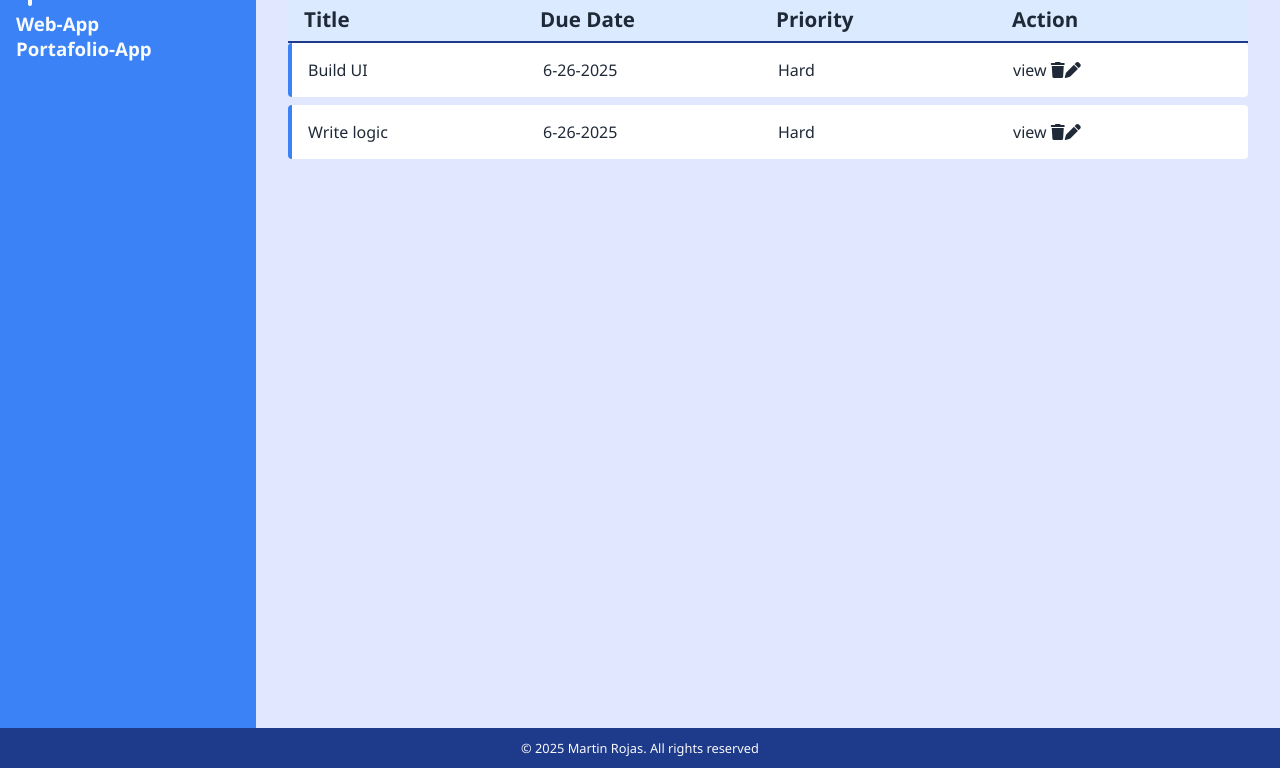
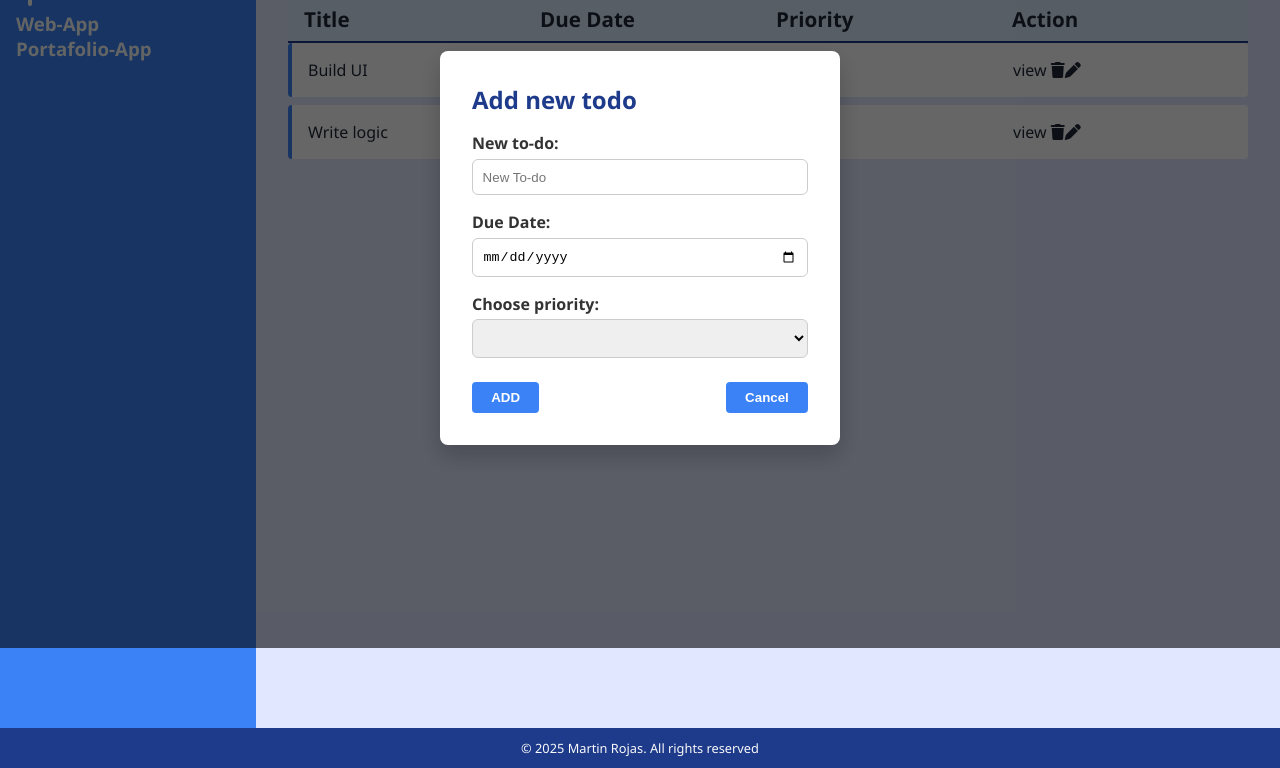
Before and after one commit to Martin-Rojas/Todo-List-Odin-Project, a website built with webpack: page src/template.html in a window 1280 px wide. Both pictures are taken after a click on the button "Add to-do". Shown: the part 152-920 px from the top of the page. Built offline with nearby package versions, Linux system fonts and the light colour scheme.

Commit message:
display the todo form modal, needs more work

```diff
--- a/src/index.js
+++ b/src/index.js
@@ -2,6 +2,7 @@ import "./styles.css";
 import { createProjectModal } from "./ProjectModal";
 import { addProject, displayProjectNames, readProject } from "./projectManager";
 import createTodoUI from "./todoUI";
+import { createTodoModal } from "./todoModal";
 
 const btnAddProject = document.getElementById(`add-project`);
 
@@ -35,6 +36,7 @@ btnAddProject.addEventListener("click", () => {
   });
 });
 
+// Handle todos display for  an specific project
 projectList.addEventListener("click", (e) => {
   if (e.target.classList.contains("project-title")) {
     // set activeProjectID
@@ -49,6 +51,13 @@ projectList.addEventListener("click", (e) => {
     todos.forEach((todo) => {
       createTodoUI(todo);
     });
-    // - add new todos to the right list
   }
 });
+
+// - add new todos to the right list
+const btnAddTodo = document.getElementById(`add-todo`);
+
+btnAddTodo.addEventListener(`click`, () => {
+  createTodoModal();
+  console.log(`it work`);
+});
--- a/src/template.html
+++ b/src/template.html
@@ -23,7 +23,7 @@
       <main id="main">
         <div class="header">
           <h2>Project number</h2>
-          <button>Add to-do</button>
+          <button id="add-todo">Add to-do</button>
         </div>
         <div class="todo-header" id="todos-container">
           <div class="todo-header-title">
--- /dev/null
+++ b/src/todoModal.js
@@ -0,0 +1,86 @@
+import "./ProjectModalStyles.css";
+
+/** Form, */
+const content = document.getElementById(`content`);
+
+function createTodoModal() {
+  const modalOverlay = document.createElement(`div`);
+  modalOverlay.className = `modal-overlay`;
+  modalOverlay.setAttribute(`id`, `modal-overlay`);
+
+  const divModal = document.createElement(`div`);
+  divModal.className = `modal`;
+  const todoTitle = document.createElement(`h2`);
+  todoTitle.innerHTML = `Add new todo`;
+  divModal.appendChild(todoTitle);
+  modalOverlay.appendChild(divModal);
+
+  // Form
+  const form = document.createElement(`form`);
+  form.setAttribute(`id`, `todo-form`);
+  divModal.appendChild(form);
+
+  // label for todo title
+  const labelTodoTitle = document.createElement(`label`);
+  labelTodoTitle.setAttribute("for", `todo-title`);
+  labelTodoTitle.innerHTML = `New to-do:`;
+  form.appendChild(labelTodoTitle);
+
+  // Input for todo title
+  const inputTodoTitle = document.createElement(`input`);
+  inputTodoTitle.setAttribute(`type`, `text`);
+  inputTodoTitle.setAttribute(`id`, `todoTitleInput`);
+  inputTodoTitle.setAttribute(`name`, `todoTitleInput`);
+  inputTodoTitle.setAttribute(`placeholder`, `New To-do`);
+  inputTodoTitle.setAttribute(`required`, ``);
+  form.appendChild(inputTodoTitle);
+
+  // label for due date
+  const labelDueDate = document.createElement(`label`);
+  labelDueDate.setAttribute(`for`, `todo-due-date`);
+  labelDueDate.innerHTML = `Due Date:`;
+  form.appendChild(labelDueDate);
+
+  // input for due date
+  const inputTodoDueDate = document.createElement(`input`);
+  inputTodoDueDate.setAttribute(`type`, `date`);
+  inputTodoDueDate.setAttribute(`id`, `todo-due-date`);
+  inputTodoDueDate.setAttribute(`name`, `todo-due-date`);
+  inputTodoDueDate.setAttribute(`required`, ``);
+  form.appendChild(inputTodoDueDate);
+
+  //   Priority select label
+  const labelPriority = document.createElement(`label`);
+  labelPriority.setAttribute(`for`, `priority`);
+  labelPriority.innerHTML = `Choose priority: `;
+  form.appendChild(labelPriority);
+
+  // Input for priority select
+  const selectPriority = document.createElement(`select`);
+  selectPriority.setAttribute("name", `priority`);
+  selectPriority.setAttribute("id", `priority`);
+  form.appendChild(selectPriority);
+
+  // style my cancel by btns delete and add
+  const modalActions = document.createElement(`div`);
+  modalActions.className = `modal-actions`;
+  form.appendChild(modalActions);
+
+  // Btn to create a btn to add todo
+  const btnAddTodo = document.createElement(`button`);
+  btnAddTodo.setAttribute(`type`, `submit`);
+  btnAddTodo.innerHTML = `ADD`;
+  modalActions.appendChild(btnAddTodo);
+
+  // Btn to cancel the creation of new todo
+  const btnCancelTodo = document.createElement(`button`);
+  btnCancelTodo.setAttribute("id", `close-modal`);
+  btnCancelTodo.setAttribute(`type`, `button`);
+  btnCancelTodo.className = `close-modal`;
+  btnCancelTodo.innerHTML = `Cancel`;
+  modalActions.appendChild(btnCancelTodo);
+
+  content.parentNode.insertBefore(modalOverlay, content.nextSibling);
+}
+
+export { createTodoModal };
```
